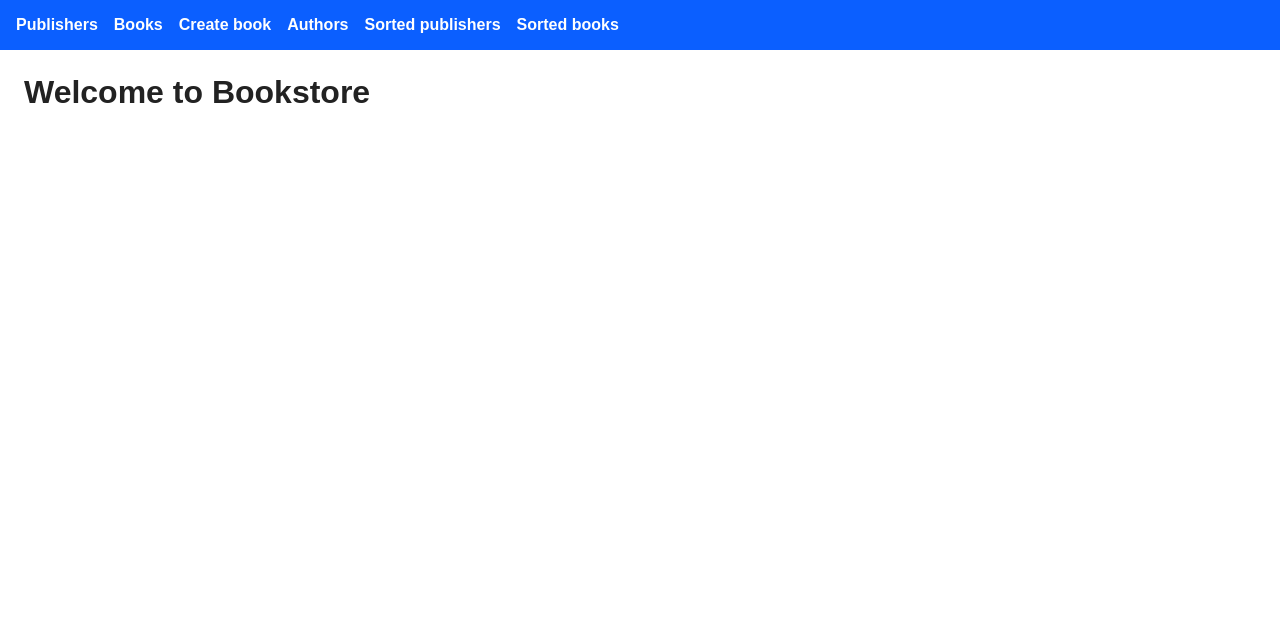
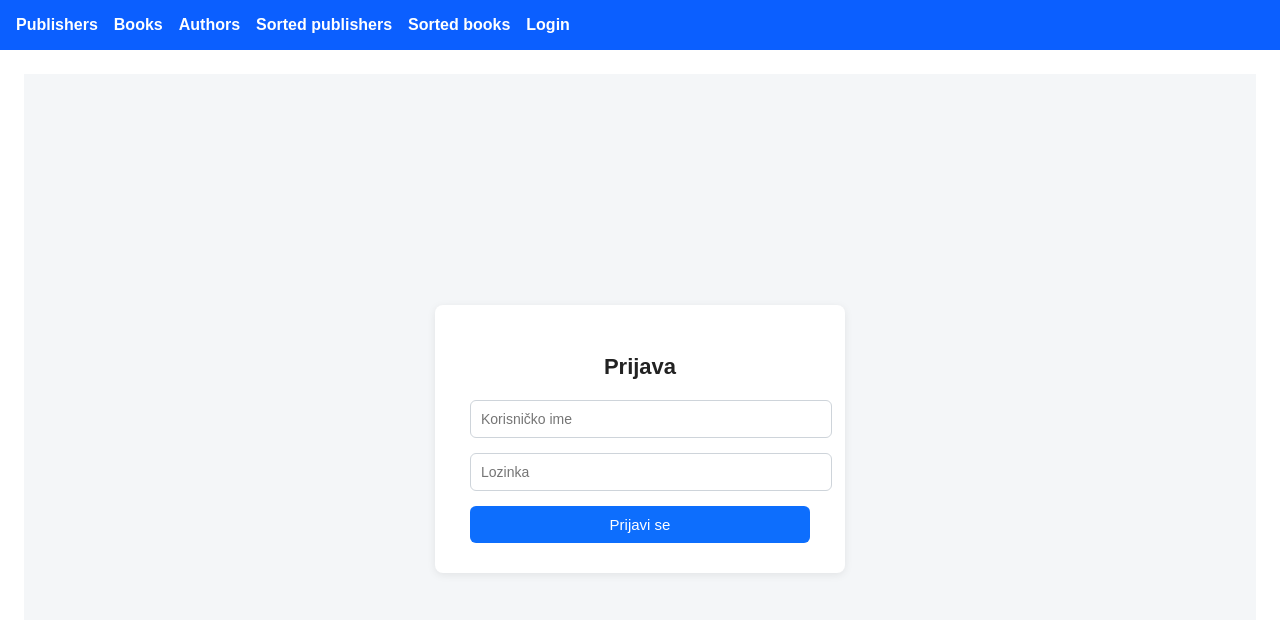
Before and after one commit to filipknezevic8/bookstore-assignment-client-app, a React (Vite) app in the folder book-app/: page / in a window 1280 px wide. Shown: the top 620 px of the page. Built offline with nearby package versions, Linux system fonts and the light colour scheme.

Commit message:
Prijava i odjava implementirani, pristup stranicama i dugmićima je ograničen na osnovu uloge korisnika

```diff
--- a/book-app/src/App.jsx
+++ b/book-app/src/App.jsx
@@ -1,5 +1,5 @@
-import React from 'react';
-import { BrowserRouter, Routes, Route } from 'react-router-dom';
+import React, { useEffect, useState, useContext } from 'react';
+import { BrowserRouter, Routes, Route, Navigate } from 'react-router-dom';
 import Header from './components/Header';
 import Publishers from './pages/Publishers';
 import Books from './pages/Books';
@@ -7,19 +7,46 @@ import BookForm from './pages/BookForm';
 import AuthorsPagination from './pages/AuthorsPagination';
 import SortPublishers from './pages/SortPublishers';
 import SortBooks from './pages/SortBooks';
+import Login from './pages/Login';
+import UserContext from './UserContext';
+
+const RequireAuth = ({ children }) => {
+  const { user } = useContext(UserContext);
+  return user ? children : <Navigate to="/" replace />;
+};
+
+const RequireEditor = ({ children }) => {
+  const { user } = useContext(UserContext);
+  return user && user.role === 'Editor' ? children : <Navigate to="/" replace />;
+};
 
 const App = () => {
+  const [user, setUser] = useState(null);
+
+  useEffect(() => {
+    const token = localStorage.getItem('token');
+    if (token) {
+      try {
+        const payload = JSON.parse(atob(token.split('.')[1]));
+        setUser(payload);
+      } catch (err) {
+        localStorage.removeItem('token');
+      }
+    }
+  }, []);
+
   return (
+    <UserContext.Provider value={{ user, setUser }}>
       <BrowserRouter>
         <div className="app">
           <Header />
           <main className="main-content">
             <Routes>
-            <Route path="/" element={<h1 className="page-title">Welcome to Bookstore</h1>} />
+              <Route path="/" element={<Login />} />
               <Route path="/publishers" element={<Publishers />} />
               <Route path="/books" element={<Books />} />
-            <Route path="/books/create" element={<BookForm />} />
-            <Route path="/books/edit/:id" element={<BookForm />} />
+              <Route path="/books/create" element={<RequireAuth><BookForm /></RequireAuth>} />
+              <Route path="/books/edit/:id" element={<RequireEditor><BookForm /></RequireEditor>} />
               <Route path="/authors/pagination" element={<AuthorsPagination />} />
               <Route path="/publishers/sort" element={<SortPublishers />} />
               <Route path="/books/sort" element={<SortBooks />} />
@@ -27,6 +54,7 @@ const App = () => {
           </main>
         </div>
       </BrowserRouter>
+    </UserContext.Provider>
   );
 };
 
--- /dev/null
+++ b/book-app/src/UserContext.jsx
@@ -0,0 +1,8 @@
+import React, { createContext } from 'react';
+
+const UserContext = createContext({
+    user: null,
+    setUser: null
+});
+
+export default UserContext;
--- a/book-app/src/components/Header.jsx
+++ b/book-app/src/components/Header.jsx
@@ -1,16 +1,29 @@
-import React from 'react';
+import React, { useContext } from 'react';
 import { Link } from 'react-router-dom';
+import UserContext from '../UserContext';
+import LogoutButton from './LogoutButton';
 
 const Header = () => {
+    const { user } = useContext(UserContext);
+
     return (
         <header className="site-header">
             <nav className="nav">
                 <Link className="nav-link" to="/publishers">Publishers</Link>
                 <Link className="nav-link" to="/books">Books</Link>
-                <Link className="nav-link" to="/books/create">Create book</Link>
                 <Link className="nav-link" to="/authors/pagination">Authors</Link>
                 <Link className="nav-link" to="/publishers/sort">Sorted publishers</Link>
                 <Link className="nav-link" to="/books/sort">Sorted books</Link>
+
+                {user && (
+                    <Link className="nav-link" to="/books/create">Create book</Link>
+                )}
+
+                {user ? (
+                    <LogoutButton />
+                ) : (
+                    <Link className="nav-link" to="/">Login</Link>
+                )}
             </nav>
         </header>
     );
--- /dev/null
+++ b/book-app/src/components/LogoutButton.jsx
@@ -0,0 +1,27 @@
+import React, { useContext } from 'react';
+import { useNavigate } from 'react-router-dom';
+import UserContext from '../UserContext';
+
+const LogoutButton = () => {
+    const { setUser } = useContext(UserContext);
+    const navigate = useNavigate();
+
+    const handleLogout = () => {
+        localStorage.removeItem('token');
+        setUser(null);
+        navigate('/');
+    };
+
+    return <button
+        onClick={handleLogout}
+        style={{
+            border: 'none',
+            borderRadius: '4px',
+            cursor: 'pointer'
+        }}
+    >
+        Odjavi se
+    </button>;
+};
+
+export default LogoutButton;
--- a/book-app/src/pages/Books.jsx
+++ b/book-app/src/pages/Books.jsx
@@ -1,12 +1,16 @@
-import React, { useState, useEffect } from 'react';
+import React, { useState, useEffect, useContext } from 'react';
 import { getAllBooks, deleteBook } from '../services/bookService';
 import { useNavigate } from 'react-router-dom';
+import UserContext from '../UserContext';
 import './books.scss';
 
 const Books = () => {
     const [books, setBooks] = useState([]);
     const [errorMsg, setErrorMsg] = useState('');
+    const { user } = useContext(UserContext);
     const navigate = useNavigate();
+
+    const role = user ? user.role : null;
 
     const fetchData = async () => {
         try {
@@ -53,7 +57,7 @@ const Books = () => {
                         <th>ISBN</th>
                         <th>Author</th>
                         <th>Publisher</th>
-                        <th>Actions</th>
+                        {role === 'Editor' && <th>Actions</th>}
                     </tr>
                 </thead>
                 <tbody>
@@ -67,10 +71,12 @@ const Books = () => {
                             <td>{b.isbn}</td>
                             <td>{b.authorFullName}</td>
                             <td>{b.publisherName}</td>
-                            <td>
-                                <button className="btn btn-edit" onClick={() => handleEdit(b.id)}>Edit</button>
-                                <button className="btn btn-delete" onClick={() => handleDelete(b.id)}>Delete</button>
-                            </td>
+                            {role === 'Editor' && (
+                                <td>
+                                    <button className="btn btn-edit" onClick={() => handleEdit(b.id)}>Edit</button>
+                                    <button className="btn btn-delete" onClick={() => handleDelete(b.id)}>Delete</button>
+                                </td>
+                            )}
                         </tr>
                     ))}
                 </tbody>
--- /dev/null
+++ b/book-app/src/pages/Login.jsx
@@ -0,0 +1,80 @@
+import React, { useState, useContext, useEffect } from 'react';
+import { useNavigate } from 'react-router-dom';
+import UserContext from '../UserContext';
+import AxiosConfig from '../services/axiosConfig';
+import './login.scss';
+
+const Login = () => {
+    const { setUser } = useContext(UserContext);
+    const [username, setUsername] = useState('');
+    const [password, setPassword] = useState('');
+    const [error, setError] = useState('');
+    const navigate = useNavigate();
+
+    useEffect(() => {
+        const token = localStorage.getItem('token');
+        if (token) {
+            try {
+                const payload = JSON.parse(atob(token.split('.')[1]));
+                setUser(payload);
+                navigate('/books');
+            } catch (err) {
+                console.error('Nevalidan token:', err);
+                localStorage.removeItem('token');
+            }
+        }
+    }, [setUser, navigate]);
+
+    const handleLogin = async (e) => {
+        e.preventDefault();
+        setError('');
+
+        try {
+            const response = await AxiosConfig.post('/Auth/login', {
+                username,
+                password
+            });
+
+            const token = response.data;
+            localStorage.setItem('token', token);
+
+            const payload = JSON.parse(atob(token.split('.')[1]));
+            setUser(payload);
+
+            navigate('/books');
+        } catch (err) {
+            setError('Neuspešna prijava. Proveri podatke.');
+        }
+    };
+
+    return (
+        <div className="login-page">
+            <form onSubmit={handleLogin} className="login-card">
+                <h2 className="login-title">Prijava</h2>
+                {error && <div className="login-error">{error}</div>}
+
+                <div className="login-group">
+                    <input
+                        type="text"
+                        placeholder="Korisničko ime"
+                        value={username}
+                        onChange={(e) => setUsername(e.target.value)}
+                    />
+                </div>
+
+                <div className="login-group">
+                    <input
+                        type="password"
+                        placeholder="Lozinka"
+                        value={password}
+                        onChange={(e) => setPassword(e.target.value)}
+                    />
+                </div>
+
+                <button type="submit" className="login-btn">Prijavi se</button>
+            </form>
+        </div>
+    );
+};
+
+export default Login;
--- /dev/null
+++ b/book-app/src/pages/login.scss
@@ -0,0 +1,67 @@
+.login-page {
+    display: flex;
+    justify-content: center;
+    align-items: center;
+    min-height: calc(100vh - 70px);
+    background-color: #f4f6f8;
+}
+
+.login-card {
+    background: #ffffff;
+    padding: 30px 35px;
+    border-radius: 8px;
+    width: 340px;
+    box-shadow: 0 2px 8px rgba(0, 0, 0, 0.08);
+}
+
+.login-title {
+    text-align: center;
+    margin-bottom: 20px;
+    font-size: 22px;
+    font-weight: 600;
+}
+
+.login-error {
+    color: #d9534f;
+    background-color: #fbeaea;
+    border: 1px solid #f5c2c0;
+    padding: 8px;
+    border-radius: 5px;
+    margin-bottom: 15px;
+    font-size: 14px;
+    text-align: center;
+}
+
+.login-group {
+    margin-bottom: 15px;
+
+    input {
+        width: 100%;
+        padding: 10px;
+        border: 1px solid #ced4da;
+        border-radius: 6px;
+        font-size: 14px;
+        transition: border-color 0.2s;
+
+        &:focus {
+            outline: none;
+            border-color: #0d6efd;
+        }
+    }
+}
+
+.login-btn {
+    width: 100%;
+    padding: 10px;
+    background-color: #0d6efd;
+    border: none;
+    color: #ffffff;
+    border-radius: 6px;
+    font-size: 15px;
+    cursor: pointer;
+    transition: background-color 0.2s;
+
+    &:hover {
+        background-color: #0b5ed7;
+    }
+}
--- a/book-app/src/services/axiosConfig.js
+++ b/book-app/src/services/axiosConfig.js
@@ -4,4 +4,27 @@ let AxiosConfig = axios.create({
     baseURL: 'http://localhost:8351/api',
 });
 
+AxiosConfig.interceptors.request.use(
+    (config) => {
+        const token = localStorage.getItem('token');
+        if (token) {
+            config.headers.Authorization = `Bearer ${token}`;
+        }
+        return config;
+    },
+    (error) => {
+        return Promise.reject(error);
+    }
+);
+
+AxiosConfig.interceptors.response.use(
+    (response) => response,
+    (error) => {
+        if (error.response && error.response.status === 401) {
+            console.log('Niste autorizovani, molimo prijavite se ponovo.');
+        }
+        return Promise.reject(error);
+    }
+);
+
 export default AxiosConfig;
```
Lines whose indentation alone changed are shown as unchanged.
